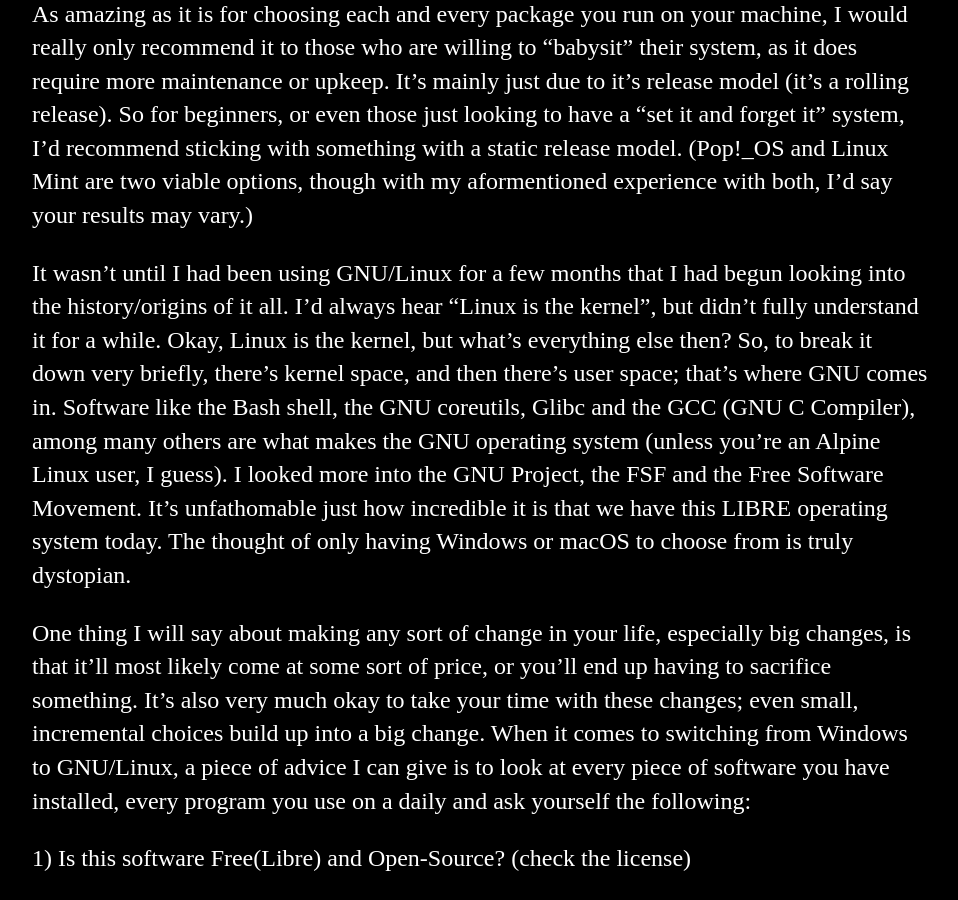
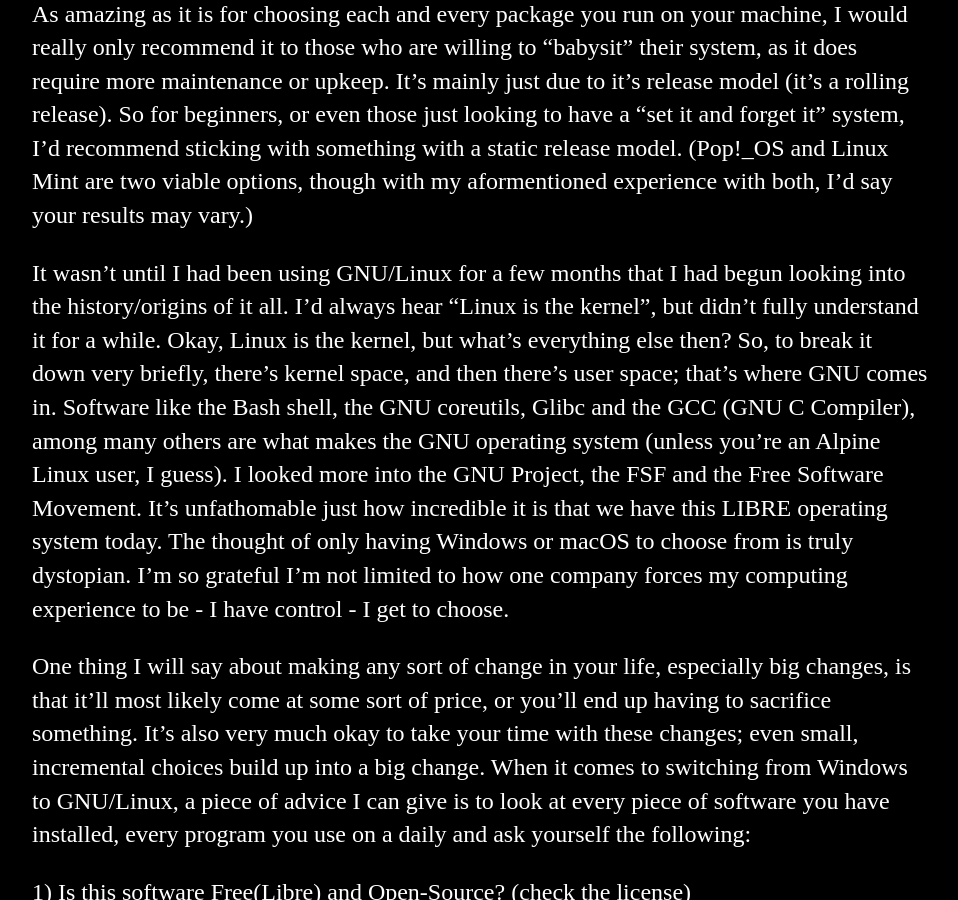
Before and after one commit to whiteVHS/whiteVHS.github.io, a Jekyll site: the page built from _posts/2022-10-24-my-1st-year-with-gnu-linux.md, in a window 1280 px wide and 900 px high, scrolled down 3804 px. Shown: the whole window, without its empty margins (160-1118 px from the left). Built offline with Jekyll 4.4.1, drawn with Linux system fonts in a browser that asks for light colours.

Commit message:
Update 2022-10-24-my-1st-year-with-gnu-linux.md

```diff
--- a/_posts/2022-10-24-my-1st-year-with-gnu-linux.md
+++ b/_posts/2022-10-24-my-1st-year-with-gnu-linux.md
@@ -46,7 +46,7 @@
 So, to break it down very briefly, there's kernel space, and then there's user space; that's where GNU comes in.
 Software like the Bash shell, the GNU coreutils, Glibc and the GCC (GNU C Compiler), among many others are what makes the GNU operating system (unless you're an Alpine Linux user, I guess). I looked more into the GNU Project, the FSF and the Free Software Movement.
 It's unfathomable just how incredible it is that we have this LIBRE operating system today.
-The thought of only having Windows or macOS to choose from is truly dystopian.
+The thought of only having Windows or macOS to choose from is truly dystopian. I'm so grateful I'm not limited to how one company forces my computing experience to be - I have control - I get to choose.
 
 One thing I will say about making any sort of change in your life, especially big changes, is that it'll most likely come at some sort of price, or you'll end up having to sacrifice something. It's also very much okay to take your time with these changes; even small, incremental choices build up into a big change. When it comes to switching from Windows to GNU/Linux, a piece of advice I can give is to look at every piece of software you have installed, every program you use on a daily and ask yourself the following:
 
```
